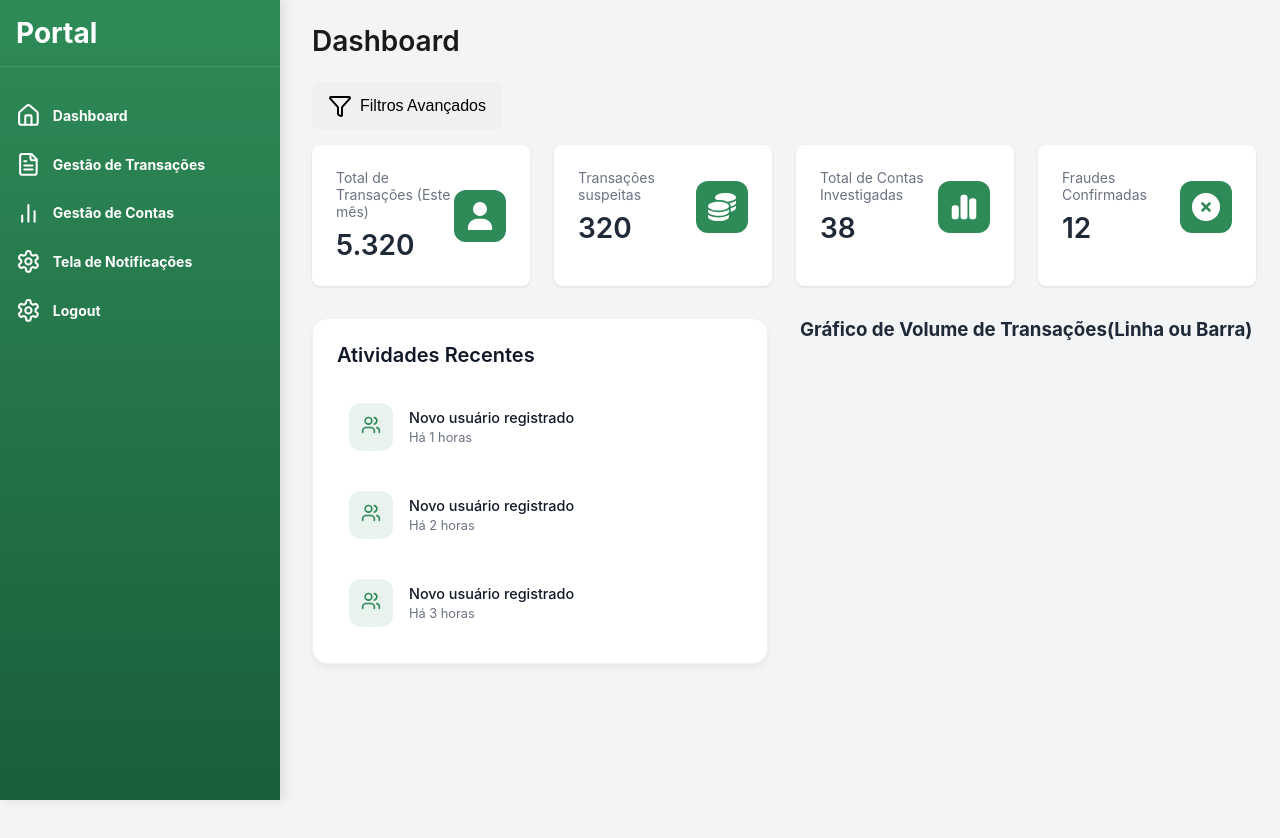
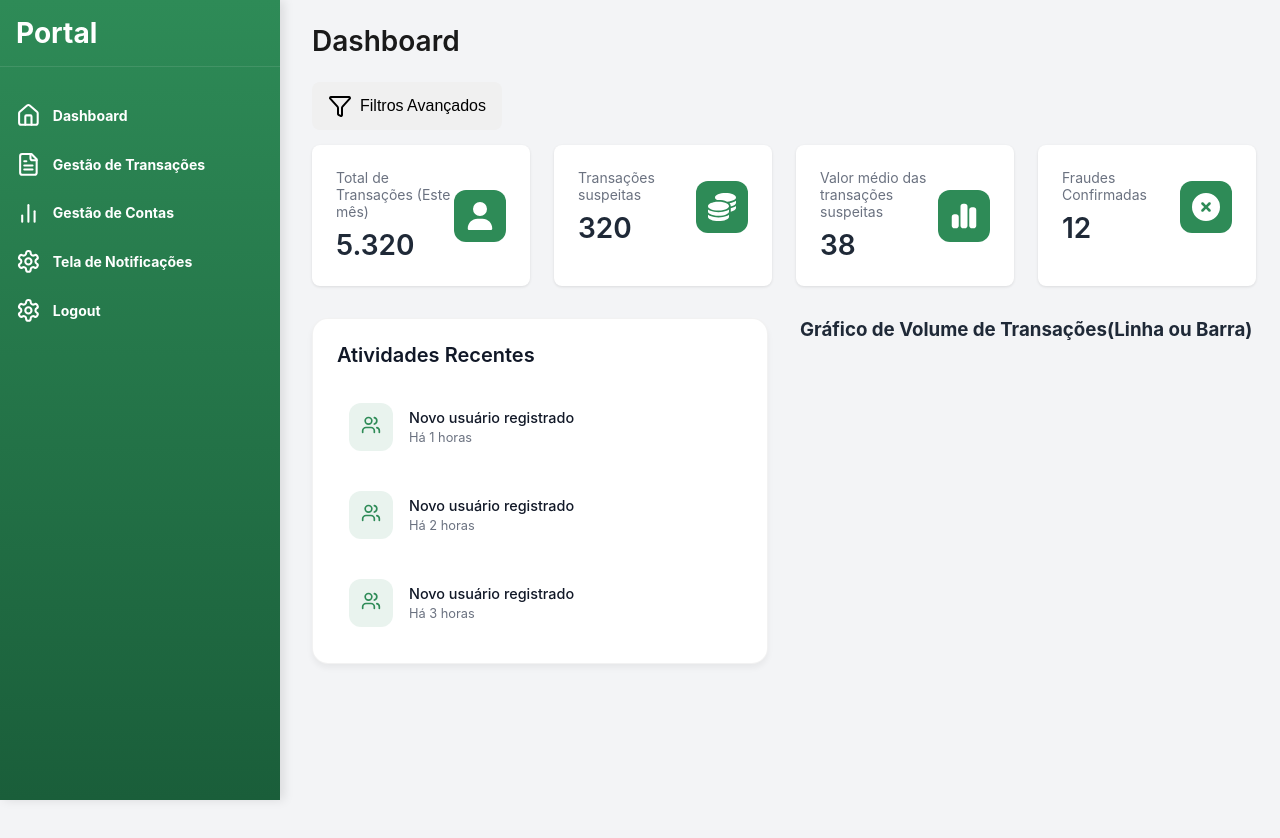
Before and after one commit to RusthenRonald2006/Portal-de-analise-em-anomalias-transacionais, a React (Create React App) app in the folder detec-anomalias/: page /portal in a window 1280 px wide. Shown: the top 838 px of the page. Built offline with nearby package versions, Linux system fonts and the light colour scheme; the HTML template or start-up script is replaced by a standard one.

Commit message:
preparação da filtragem concluida para receber rota da api

```diff
--- a/detec-anomalias/src/components/Pages/Dashboard.js
+++ b/detec-anomalias/src/components/Pages/Dashboard.js
@@ -23,12 +23,23 @@ function Dashboard(){
             alert("Preencha as datas")
             return;
         }
+
+        try{
+            const resposta = await fetch()
+            const dados = await resposta.json();
+
+            setMetricas(dados);
+
+        } catch (error){
+            console.error("Erro ao buscar métricas",error);
+            alert("Erro ao carregar dados do dashboard")
+        }
     }
 
     const cards = [
         { title: "Total de Transações (Este mês)", value: "5.320", icon: faUser, colorClass: styles.iconBlue },
         { title: "Transações suspeitas", value: "320 ", icon: faCoins, colorClass: styles.iconGreen },
-        { title: "Total de Contas Investigadas", value: "38", icon: faChartSimple, colorClass: styles.iconPurple },
+        { title: "Valor médio das transações suspeitas", value: "38", icon: faChartSimple, colorClass: styles.iconPurple },
         { title: "Fraudes Confirmadas", value: "12", icon: faCircleXmark, colorClass: styles.iconRed },
       ];
 
@@ -105,9 +116,12 @@ function Dashboard(){
 } export default Dashboard
 
 
+/*
+<p>Total: {metricas.total_transacoes}</p>
+<p>Suspeitas: {metricas.transacoes_suspeitas}</p>
+<p>Média: R$ {metricas.valor_medio_suspeitas.toFixed(2)}</p>
 
-
-
+*/
 
 
 
```
